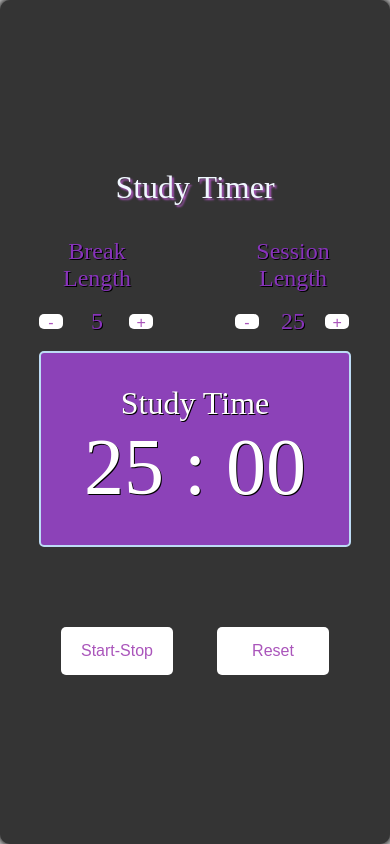
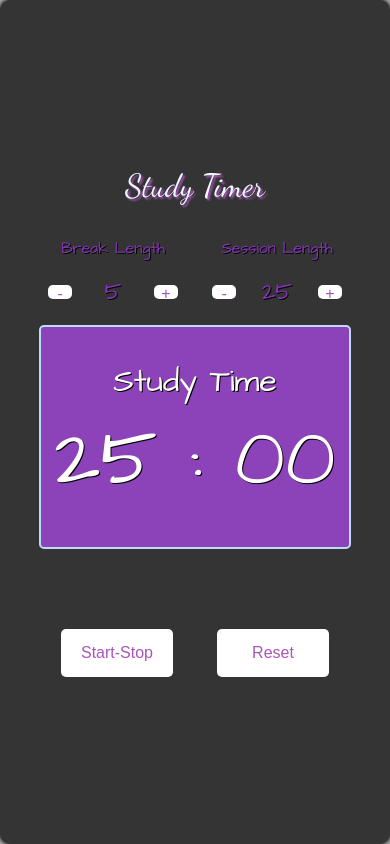
Before and after one commit to turkaytunc/study-timer, a React (Create React App) app: page / in a window 390 px wide. Built offline with nearby package versions, Linux system fonts and the light colour scheme.

Commit message:
update mobile layout and add fonts

```diff
--- a/src/App.scss
+++ b/src/App.scss
@@ -1,3 +1,6 @@
+@import url('https://fonts.googleapis.com/css2?family=Dancing+Script:wght@400;500&display=swap');
+@import url('https://fonts.googleapis.com/css2?family=Architects+Daughter&display=swap');
+
 .app {
   background-color: #343434;
   display: flex;
@@ -15,6 +18,7 @@
 }
 
 .prog-title {
+  font-family: 'Dancing Script', cursive;
   font-size: 5em;
   color: aliceblue;
   text-shadow: 2px 2px 2px #a5b;
@@ -35,6 +39,7 @@ button {
 }
 
 .section-container {
+  font-family: 'Architects Daughter', cursive;
   display: grid;
   grid-template-columns: 1fr 1fr;
   grid-gap: 5em;
@@ -61,5 +66,6 @@ button {
   .section-container {
     width: 80%;
     padding-top: 2em;
+    gap: 1em;
   }
 }
--- a/src/components/BreakSection/break-section.scss
+++ b/src/components/BreakSection/break-section.scss
@@ -5,9 +5,11 @@
 
 .break-button-container {
   display: grid;
-  grid-template-columns: 2fr 5fr 2fr;
+  grid-template-columns: 2fr 3fr 2fr;
   align-items: center;
   justify-content: center;
+  justify-items: center;
+  align-content: center;
   padding: 1em 0;
 }
 
@@ -21,7 +23,7 @@
 
 @media screen and (max-width: 520px) {
   #break-label {
-    font-size: 1.5em;
+    font-size: 1em;
   }
 
   #break-length {
--- a/src/components/DisplaySection/display-section.scss
+++ b/src/components/DisplaySection/display-section.scss
@@ -7,6 +7,7 @@
 }
 
 .display-timer-container {
+  font-family: 'Architects Daughter', cursive;
   border: 2px solid rgb(189, 219, 245);
   padding: 2em 0;
   width: 80%;
--- a/src/components/SessionSection/session-section.scss
+++ b/src/components/SessionSection/session-section.scss
@@ -5,9 +5,11 @@
 
 .session-button-container {
   display: grid;
-  grid-template-columns: 2fr 5fr 2fr;
+  grid-template-columns: 2fr 3fr 2fr;
   align-items: center;
   justify-content: center;
+  justify-items: center;
+  align-content: center;
   padding: 1em 0;
 }
 
@@ -21,7 +23,7 @@
 
 @media screen and (max-width: 520px) {
   #session-label {
-    font-size: 1.5em;
+    font-size: 1em;
   }
 
   #session-length {
```
